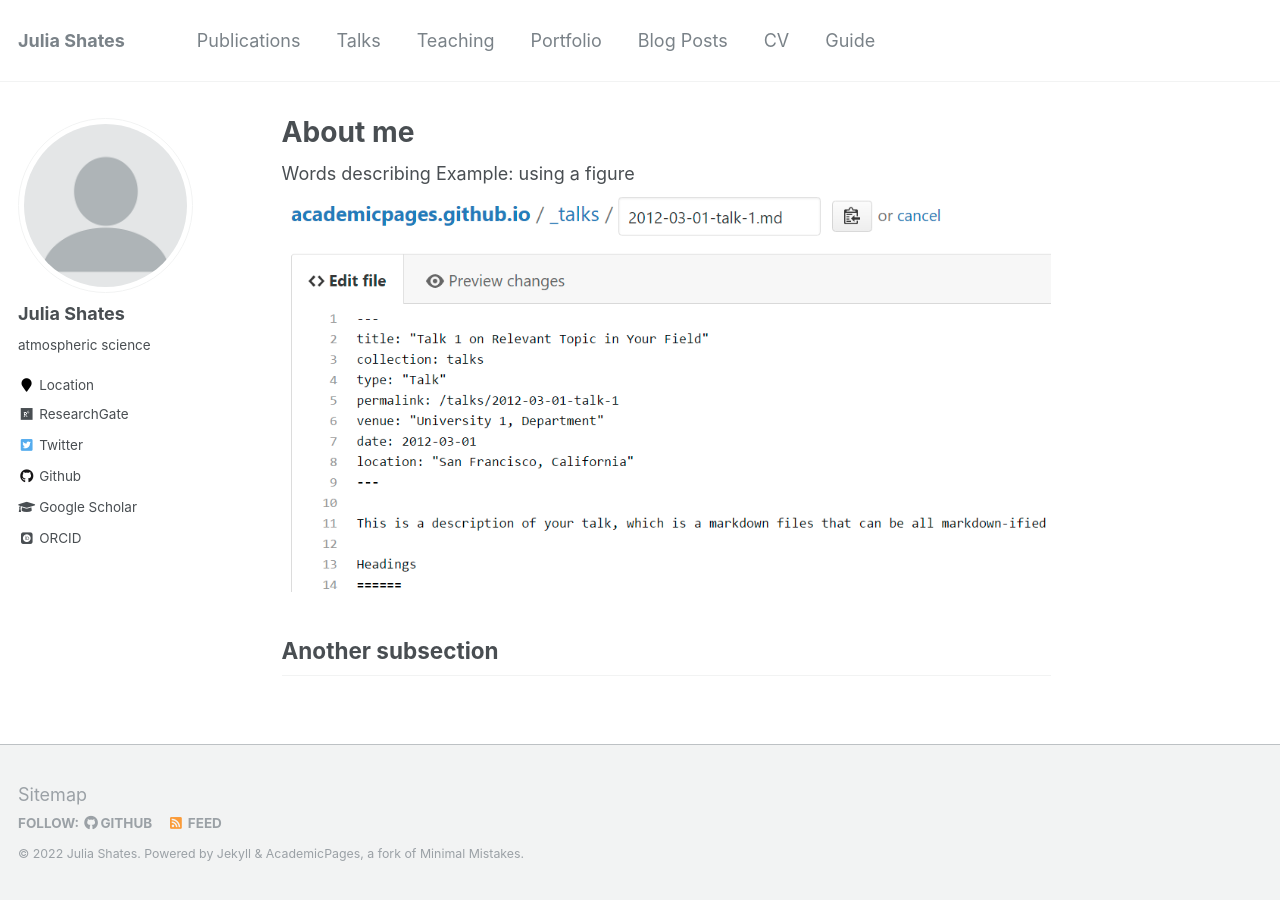
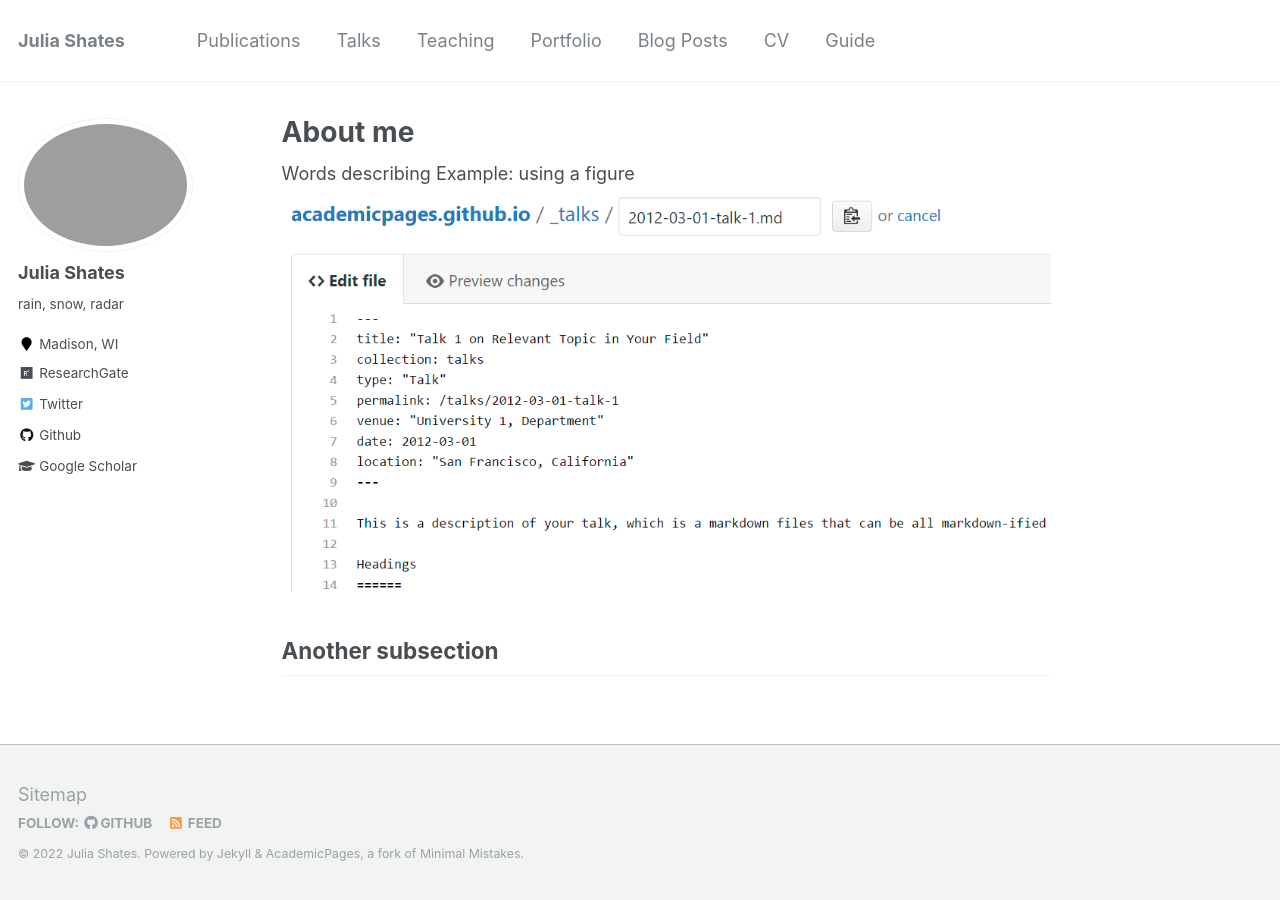
Before and after one commit to shates/shates.github.io, a Jekyll site: the page built from _pages/about.md, in a window 1280 px wide. Built offline with Jekyll 4.4.1, drawn with Linux system fonts in a browser that asks for light colours; some web fonts are replaced.

Commit message:
Update _config.yml

```diff
--- a/_config.yml
+++ b/_config.yml
@@ -81,9 +81,9 @@ analytics:
 # Site Author
 author:
   name             : "Julia Shates"
-  avatar           : "profile.png"
-  bio              : "atmospheric science"
-  location         : "Location"
+  avatar           : "covatar.png"
+  bio              : "rain, snow, radar"
+  location         : "Madison, WI"
   employer         :
   googlescholar    : "https://scholar.google.com/citations?user=lgEP5NwAAAAJ&hl=en&oi=ao"
   email            :
@@ -102,7 +102,7 @@ author:
   impactstory      : #"https://profiles.impactstory.org/u/xxxx-xxxx-xxxx-xxxx"
   lastfm           :
   linkedin         :
-  orcid            : "http://orcid.org/yourorcidurl"
+  orcid            : #"http://orcid.org/yourorcidurl"
   pinterest        :
   soundcloud       :
   stackoverflow    : # http://stackoverflow.com/users/123456/username
```
